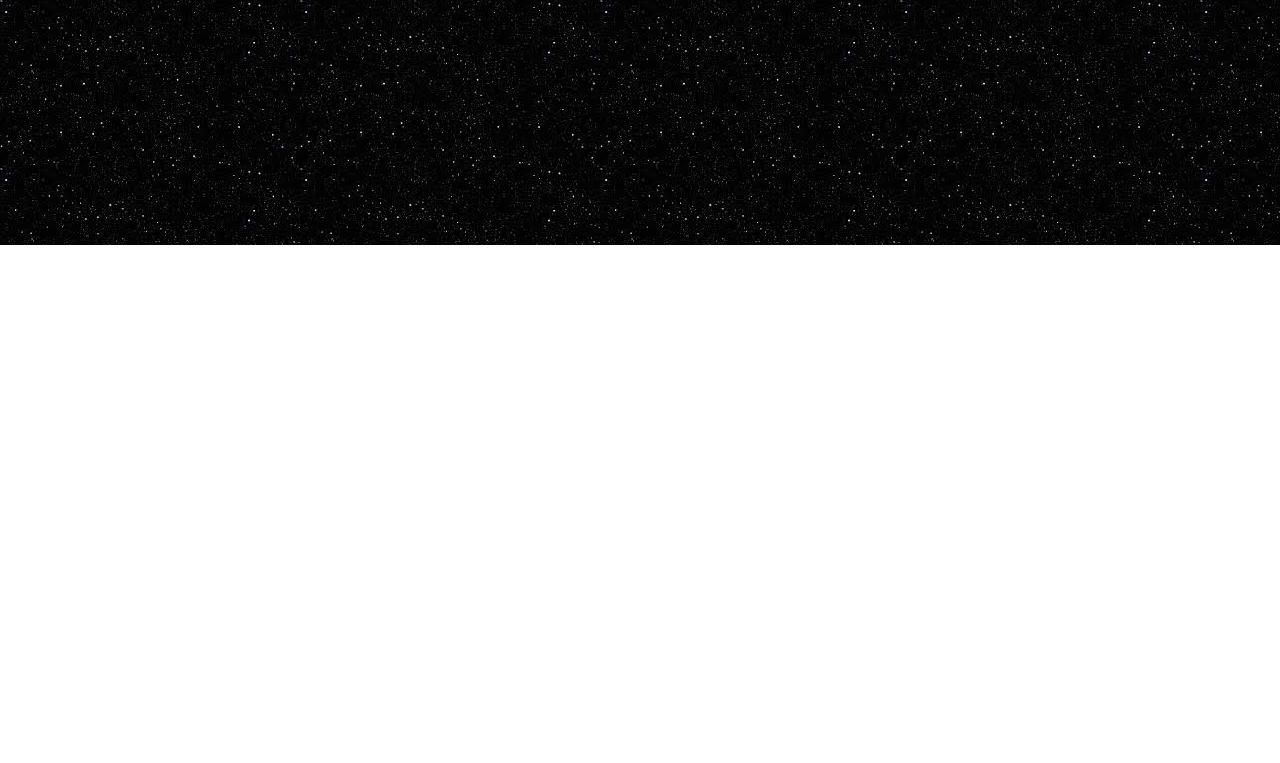
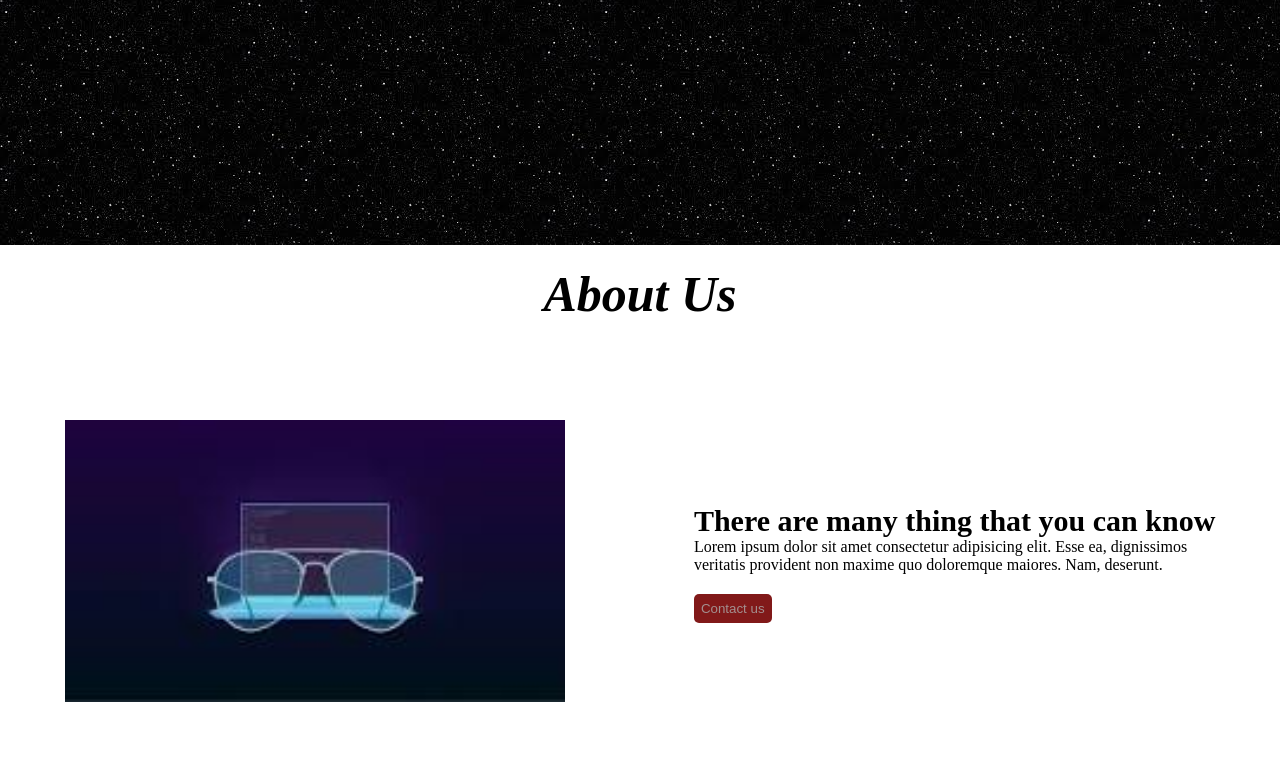
Before and after one commit to Thoryan009/Conceptusl-Session, a plain HTML site: page index.html in a window 1280 px wide. Shown: the part 635-1398 px from the top of the page. Before the commit the page ends 880 px from the top, so only its background shows below. Drawn offline with Linux system fonts and the light colour scheme.

Commit message:
this is about us section

```diff
--- a/index.html
+++ b/index.html
@@ -33,13 +33,28 @@
                 <p class="description">Lorem ipsum dolor sit amet consectetur adipisicing elit. Consequuntur tempore accusamus deserunt error <br> libero voluptatum nemo id, optio aliquam quas?</p>
                 <button class="btn">Explore More</button>
             </div>
-            <div class="bannerimg">
+            <div>
                 <img class="programmerpic" src="./programmer.jpg" alt="">
             </div>
 
         </div>
 
     </section>
+    <section>
+        <h1 class="about-us">About Us</h1>
+        <div class="third-sec">
+        <div >
+            <h1 class="heading">There are many thing that you can know</h1>
+            <p>Lorem ipsum dolor sit amet consectetur adipisicing elit. Esse ea, dignissimos <br> veritatis provident non maxime quo doloremque maiores. Nam, deserunt.</p>
+            <button class="btn">Contact us</button>
+
+        </div>
+        <div>
+            <img class="programmerpic" src="./images.jpg" alt="">
+        </div>
+    </div>
+    </section>
+
   </main>
    <footer></footer>
 </body>
--- a/style.css
+++ b/style.css
@@ -69,3 +69,25 @@
     border-radius: 10px;
 
 }
+
+
+
+.about-us{
+    font-size: 50px;
+    font-weight: bold;
+    font-style: italic;
+    text-align: center;
+    margin-top: 20px;
+}
+
+.third-sec{
+    display: flex;
+    justify-content: space-around;
+    align-items: center;
+    flex-direction: row-reverse;
+    margin-top: 40px;
+    height: 50vh;
+}
+.heading{
+    font-size: 30px;
+}
```
Also changed, not shown: images.jpg (added).
